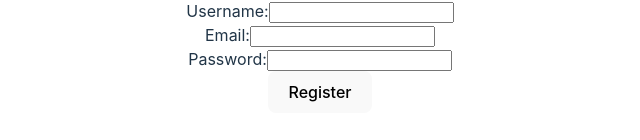
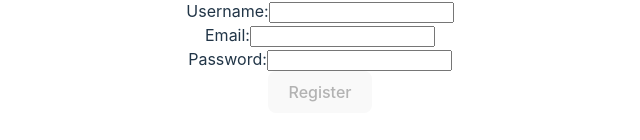
Before and after one commit to yurisalgado21/music-app-fullstack, a React (Vite) app in the folder frontend/music-app/: page /user in a window 1280 px wide. Shown: the part 382-522 px from the top of the page, without its empty margins (320-960 px from the left). Built offline with nearby package versions, Linux system fonts and the light colour scheme.

Commit message:
adicionando validação no /user e /login do frontend

```diff
--- a/frontend/music-app/src/App.tsx
+++ b/frontend/music-app/src/App.tsx
@@ -2,17 +2,17 @@
 import {Route, Routes} from 'react-router-dom'
 import RegisterUser from './components/RegisterUser'
 import Login from './components/Login'
+import Home from './components/Home'
 import './App.css'
-import Acesso from './components/Acesso'
+import Entry from './components/Entry'
 
 function App() {
-  // const [count, setCount] = useState(0)
-
   return (
     <Routes>
-      <Route path='/' element={<Acesso />} />
+      <Route path='/' element={<Entry />} />
       <Route path='/user' element={<RegisterUser />} />
       <Route path='/login' element={<Login />} />
+      <Route path='/home' element={<Home />} />
     </Routes>
   )
 }
--- a/frontend/music-app/src/components/Acesso.tsx
+++ b/frontend/music-app/src/components/Entry.tsx
@@ -1,7 +1,7 @@
 // import React from 'react'
 import { Link } from 'react-router-dom'
 
-export default function Acesso() {
+export default function Entry() {
   return (
     <div>
         <h1>Music App</h1>
--- /dev/null
+++ b/frontend/music-app/src/components/Home.tsx
@@ -0,0 +1,7 @@
+import React from 'react'
+
+export default function Home() {
+  return (
+    <div>Home</div>
+  )
+}
--- a/frontend/music-app/src/components/Login.tsx
+++ b/frontend/music-app/src/components/Login.tsx
@@ -1,10 +1,18 @@
 import React, {useState} from 'react'
+import { useNavigate } from 'react-router-dom';
 import axios from 'axios'
 
 export default function Login() {
   const [userName, setUserName] = useState('');
   const [email, setEmail] = useState('');
   const [password, setPassword] = useState('');
+  const navigate = useNavigate();
+
+  const formIsValid = () => {
+    const regexEmail = /^[^\s@]+@[^\s@]+\.[^\s@]+$/;
+    const isValid = userName.length >= 8 && regexEmail.test(email) && password.length >= 6;
+    return isValid;
+  }
 
   const handleLogin = async (e: React.FormEvent) => {
     e.preventDefault();
@@ -16,6 +24,7 @@ export default function Login() {
             password,
         });
         console.log(response.data);
+        navigate('/home')
     } catch (error) {
         console.error('Error during Login:', error);
     }
@@ -40,7 +49,7 @@ export default function Login() {
                 <input type="text" value={password} onChange={(e) => setPassword(e.target.value)}/>
                 <br />
             </label>
-            <button type="submit">Login</button>
+            <button type="submit" disabled={!formIsValid()} >Login</button>
         </form>
     </div>
   )
--- a/frontend/music-app/src/components/RegisterUser.tsx
+++ b/frontend/music-app/src/components/RegisterUser.tsx
@@ -7,6 +7,12 @@ export default function RegisterUser() {
   const [email, setEmail] = useState('');
   const [password, setPassword] = useState('');
   const navigate = useNavigate();
+
+  const formIsValid = () => {
+    const regexEmail = /^[^\s@]+@[^\s@]+\.[^\s@]+$/;
+    const isValid = userName.length >= 8 && regexEmail.test(email) && password.length >= 6;
+    return isValid;
+  }
 
   const handleRegister = async (e: React.FormEvent) => {
     e.preventDefault();
@@ -43,7 +49,7 @@ export default function RegisterUser() {
                 <input type="password" value={password} onChange={(e) => setPassword(e.target.value)} required/>
             </label>
             <br />
-            <button type="submit">Register</button>
+            <button type="submit" disabled={!formIsValid()} >Register</button>
         </form>
     </div>
   )
```
